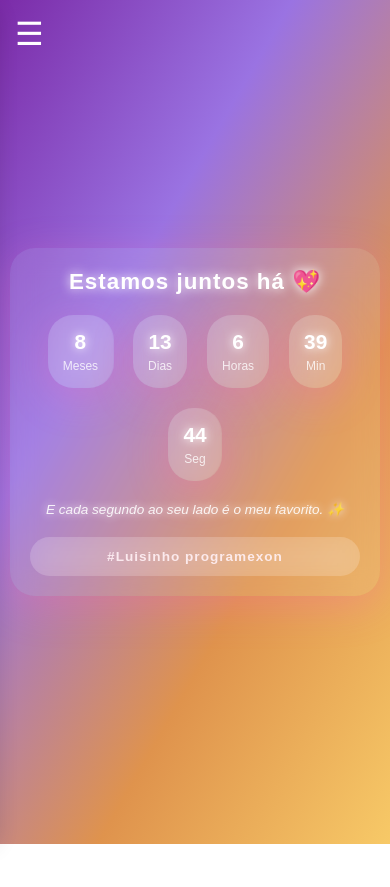
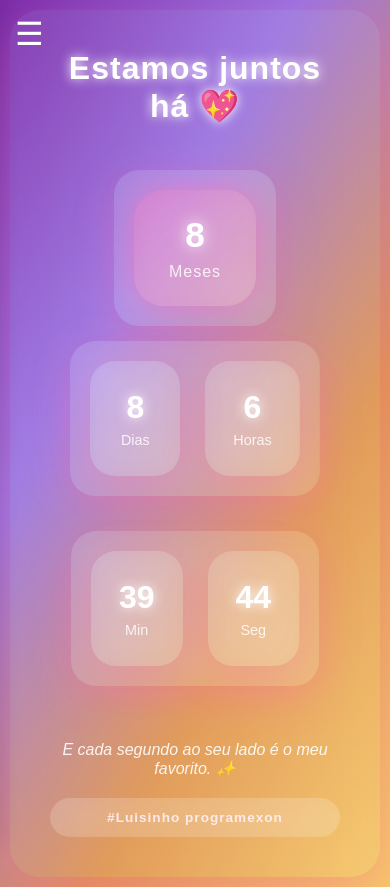
Before and after one commit to nightly-luz/Site, a React (Vite) app: page /tempo in a window 390 px wide. Before the commit the page ends 844 px from the top, so only its background shows below. Built offline with nearby package versions, Linux system fonts and the light colour scheme.

Commit message:
completa

```diff
--- a/src/Components/Tempo.css
+++ b/src/Components/Tempo.css
@@ -2,12 +2,12 @@
 .tempo {
   max-width: 750px;
   width: 100%;
-  padding: 35px;
+  padding: 40px;
 
-  background: rgba(255, 255, 255, 0.1);
-  backdrop-filter: blur(12px);
-  border-radius: 25px;
-  box-shadow: 0 10px 40px rgba(255, 105, 180, 0.3);
+  background: rgba(255, 255, 255, 0.08);
+  backdrop-filter: blur(15px);
+  border-radius: 30px;
+  box-shadow: 0 15px 50px rgba(255, 105, 180, 0.35);
 
   text-align: center;
   color: white;
@@ -21,62 +21,89 @@
 /* TÍTULO */
 .tempo h2 {
   font-size: 2rem;
-  margin-bottom: 30px;
+  margin-bottom: 35px;
   letter-spacing: 1px;
   text-shadow: 0 0 15px rgb(255, 255, 255);
   animation: glow 2.5s ease-in-out infinite alternate;
 }
 
-/* BRILHO NO TÍTULO */
-@keyframes glow {
-  from {
-    text-shadow: 0 0 10px rgb(255, 255, 255);
-  }
-
-  to {
-    text-shadow: 0 0 25px rgb(255, 255, 255);
-  }
-}
-
-/* CONTADOR CENTRALIZADO */
+/* ===== CRONÔMETRO PRINCIPAL ===== */
 .contador {
   display: flex;
   justify-content: center;
-  gap: 20px;
+  align-items: center;
+  gap: 25px;
   flex-wrap: wrap;
+  margin-bottom: 35px;
 }
 
-/* CARDS DO CONTADOR */
+/* ===== CARD PRINCIPAL (dias, horas etc) ===== */
 .contador div {
-  min-width: 80px;
-  padding: 25px;
+  min-width: 90px;
+  padding: 28px;
   border-radius: 25px;
-  background: rgba(255, 255, 255, 0.15);
-  backdrop-filter: blur(12px);
+
+  background: rgba(255, 255, 255, 0.12);
+  backdrop-filter: blur(15px);
+
   box-shadow: 0 10px 40px rgba(255, 105, 180, 0.3);
   transition: 0.3s ease;
-  box-sizing: border-box;
 }
 
 .contador div:hover {
-  transform: scale(1.05);
-  box-shadow: 0 0 20px rgb(255, 255, 255);
+  transform: translateY(-5px) scale(1.05);
+  box-shadow: 0 0 25px rgb(255, 255, 255);
 }
 
 /* NÚMEROS */
 .contador span {
   display: block;
-  font-size: 2rem;
+  font-size: 2.2rem;
   font-weight: bold;
-  color: rgb(255, 255, 255);
-  text-shadow: 0 0 10px rgb(255, 255, 255);
+  text-shadow: 0 0 12px rgb(255, 255, 255);
 }
 
 /* LABELS */
 .contador p {
   font-size: 0.9rem;
-  opacity: 0.8;
-  margin-top: 5px;
+  opacity: 0.85;
+  margin-top: 6px;
+}
+
+/* ===== MESES/ANOS CENTRALIZADO SOZINHO ===== */
+.tempo .tempoMaior {
+  margin-top: 10px;
+  display: flex;
+  justify-content: center;
+}
+
+.tempoMaior div {
+  padding: 30px 50px;
+  border-radius: 30px;
+
+  background: linear-gradient(135deg,
+      rgba(255, 105, 180, 0.4),
+      rgba(255, 182, 193, 0.3));
+
+  backdrop-filter: blur(15px);
+  box-shadow: 0 0 30px rgba(255, 105, 180, 0.6);
+  transition: 0.3s ease;
+}
+
+.tempoMaior div:hover {
+  transform: scale(1.05);
+}
+
+.tempoMaior span {
+  font-size: 2.8rem;
+  font-weight: bold;
+  text-shadow: 0 0 15px white;
+}
+
+.tempoMaior p {
+  margin-top: 8px;
+  font-size: 1rem;
+  letter-spacing: 1px;
 }
 
 /* FRASE EXTRA */
@@ -84,10 +111,19 @@
   margin-top: 30px;
   font-style: italic;
   opacity: 0.9;
-  text-shadow: 0 0 8px rgb(255, 255, 255);
 }
 
-/* ANIMAÇÃO DE ENTRADA */
+/* ANIMAÇÕES */
+@keyframes glow {
+  from {
+    text-shadow: 0 0 10px white;
+  }
+
+  to {
+    text-shadow: 0 0 25px white;
+  }
+}
+
 @keyframes fadeUp {
   from {
     opacity: 0;
@@ -100,20 +136,10 @@
   }
 }
 
-/* RODAPÉ CENTRAL */
-.rodapeCentro {
-  margin: 20px auto 0;
-  text-align: center;
-}
-
-/* ===== RESPONSIVO TABLET ===== */
-@media (max-width: 1024px) {
-  .tempo {
-    padding: 30px;
-  }
-
-  .tempo h2 {
-    font-size: 1.8rem;
+/* RESPONSIVO */
+@media (max-width: 768px) {
+  .contador {
+    gap: 15px;
   }
 
   .contador div {
@@ -121,74 +147,48 @@
     padding: 20px;
   }
 
-  .contador span {
-    font-size: 1.8rem;
+  .tempoMaior div {
+    padding: 25px 35px;
   }
 
-  .contador p {
-    font-size: 0.85rem;
-  }
-
-  .fraseExtra {
-    font-size: 0.95rem;
+  .tempoMaior span {
+    font-size: 2.2rem;
   }
 }
 
-/* ===== RESPONSIVO CELULARES ===== */
-@media (max-width: 768px) {
-  .tempo {
-    padding: 25px;
-  }
-
-  .tempo h2 {
-    font-size: 1.6rem;
-    margin-bottom: 25px;
-  }
-
-  .contador div {
-    min-width: 60px;
-    padding: 18px;
-  }
-
-  .contador span {
-    font-size: 1.5rem;
-  }
-
-  .contador p {
-    font-size: 0.8rem;
-  }
-
-  .fraseExtra {
-    font-size: 0.9rem;
-  }
+.linha {
+  display: flex;
+  justify-content: center;
+  /* centraliza a linha horizontalmente */
+  gap: 25px;
+  /* espaço entre cards */
+  margin-bottom: 20px;
+  /* distância entre linhas */
 }
 
-/* ===== RESPONSIVO CELULARES PEQUENOS ===== */
-@media (max-width: 480px) {
-  .tempo {
-    padding: 20px;
-  }
+.linha div {
+  min-width: 90px;
+  padding: 28px;
+  border-radius: 25px;
+  background: rgba(255, 255, 255, 0.12);
+  backdrop-filter: blur(15px);
+  box-shadow: 0 10px 40px rgba(255, 105, 180, 0.3);
+  transition: 0.3s ease;
+}
 
-  .tempo h2 {
-    font-size: 1.4rem;
-    margin-bottom: 20px;
-  }
+.linha div:hover {
+  transform: translateY(-5px) scale(1.05);
+  box-shadow: 0 0 25px rgb(255, 255, 255);
+}
 
-  .contador div {
-    min-width: 50px;
-    padding: 15px;
-  }
+.linha span {
+  font-size: 2rem;
+  font-weight: bold;
+  text-shadow: 0 0 12px white;
+}
 
-  .contador span {
-    font-size: 1.3rem;
-  }
-
-  .contador p {
-    font-size: 0.75rem;
-  }
-
-  .fraseExtra {
-    font-size: 0.85rem;
-    margin-top: 20px;
-  }
+.linha p {
+  margin-top: 6px;
+  font-size: 0.9rem;
+  opacity: 0.85;
 }
--- a/src/Components/Tempo.jsx
+++ b/src/Components/Tempo.jsx
@@ -7,38 +7,44 @@ const Tempo = () => {
   // DATA DE INÍCIO
   const dataInicio = new Date("2025-06-20T00:00:00")
 
-  const [tempo, setTempo] = useState({anos: 0, meses: 0, dias: 0, horas: 0, minutos: 0, segundos: 0})
+  const [tempo, setTempo] = useState({ anos: 0, meses: 0, dias: 0, horas: 0, minutos: 0, segundos: 0 })
 
   useEffect(() => {
+    const atualizarTempo = () => {
+      const agora = new Date();
 
-    const interval = setInterval(() => {
-      const agora = new Date()
-      let diferenca = agora - dataInicio
+      let anos = agora.getFullYear() - dataInicio.getFullYear();
+      let meses = agora.getMonth() - dataInicio.getMonth();
+      let dias = agora.getDate() - dataInicio.getDate();
 
-      // calcular anos
-      const anos = Math.floor(diferenca / (1000 * 60 * 60 * 24 * 365))
-      diferenca -= anos * (1000 * 60 * 60 * 24 * 365)
+      if (dias < 0) {
+        meses -= 1;
+        const ultimoMes = new Date(agora.getFullYear(), agora.getMonth(), 0);
+        dias += ultimoMes.getDate();
+      }
 
-      // calcular meses
-      const meses = Math.floor(diferenca / (1000 * 60 * 60 * 24 * 30))
-      diferenca -= meses * (1000 * 60 * 60 * 24 * 30)
+      if (meses < 0) {
+        anos -= 1;
+        meses += 12;
+      }
 
-      // calcular dias
-      const dias = Math.floor(diferenca / (1000 * 60 * 60 * 24))
-      diferenca -= dias * (1000 * 60 * 60 * 24)
+      const horas = agora.getHours() - dataInicio.getHours();
+      const minutos = agora.getMinutes() - dataInicio.getMinutes();
+      const segundos = agora.getSeconds() - dataInicio.getSeconds();
 
-      // horas, minutos, segundos
-      const horas = Math.floor((diferenca / (1000 * 60 * 60)) % 24)
-      const minutos = Math.floor((diferenca / (1000 * 60)) % 60)
-      const segundos = Math.floor((diferenca / 1000) % 60)
+      setTempo({
+        anos,
+        meses,
+        dias,
+        horas: horas < 0 ? horas + 24 : horas,
+        minutos: minutos < 0 ? minutos + 60 : minutos,
+        segundos: segundos < 0 ? segundos + 60 : segundos
+      });
+    };
 
-      setTempo({anos, meses, dias, horas, minutos, segundos})
-
-    }, 1000)
-
-    return () => clearInterval(interval)
-
-  }, [])
+    const interval = setInterval(atualizarTempo, 1000);
+    return () => clearInterval(interval);
+  }, []);
 
   return (
     <div className='tempo' id='cronometro'>
@@ -46,7 +52,8 @@ const Tempo = () => {
       <h2> Estamos juntos há 💖</h2>
 
       <div className='contador'>
-        {/* Mostra anos ou meses */}
+        {/* Linha 1: Meses ou Anos */}
+        <div className='tempoMaior'>
           {tempo.anos > 0 ? (
             <div>
               <span>{tempo.anos}</span>
@@ -58,34 +65,38 @@ const Tempo = () => {
               <p>{tempo.meses === 1 ? 'Mês' : 'Meses'}</p>
             </div>
           )}
+        </div>
 
+        {/* Linha 2: Dias e Horas */}
+        <div className='linha'>
           <div>
             <span>{tempo.dias}</span>
             <p>{tempo.dias === 1 ? 'Dia' : 'Dias'}</p>
           </div>
-
           <div>
             <span>{tempo.horas}</span>
             <p>Horas</p>
           </div>
+        </div>
 
+        {/* Linha 3: Minutos e Segundos */}
+        <div className='linha'>
           <div>
             <span>{tempo.minutos}</span>
             <p>Min</p>
           </div>
-
           <div>
             <span>{tempo.segundos}</span>
             <p>Seg</p>
+          </div>
         </div>
       </div>
 
       <p className='fraseExtra'>
         E cada segundo ao seu lado é o meu favorito. ✨
       </p>
-
       <div className='rodapeCentro'>
-     <Rodape/>
+        <Rodape />
       </div>
     </div>
   )
```
Lines whose indentation alone changed are shown as unchanged.
